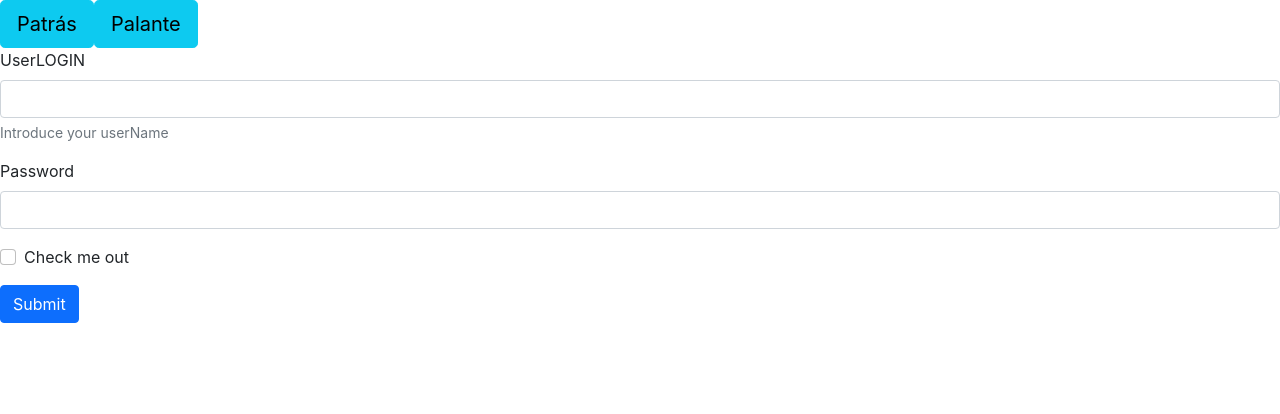
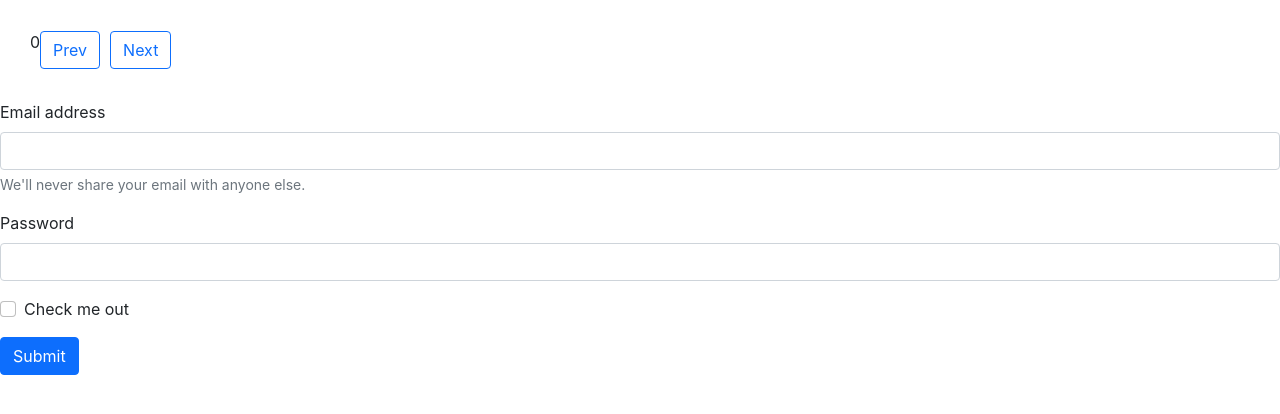
Before and after one commit to AlvaroCabero/W04CHW-form-react-alvaro-cabero, a React (Create React App) app: page / in a window 1280 px wide. Shown: the top 414 px of the page. Built offline with nearby package versions, Linux system fonts and the light colour scheme.

Commit message:
:memo: Added pagination funcitonality from NavBar

```diff
--- a/src/App.css
+++ b/src/App.css
@@ -1,5 +1,10 @@
-.App {
+.nav-bar {
+  margin-left: 30px;
+  height: 100px;
+  display: flex;
+  justify-content: flex-start;
+  align-items: center;
 }
-
-.nav-bar {
+.nav-bar__button1 {
+  margin-right: 10px;
 }
--- a/src/App.js
+++ b/src/App.js
@@ -18,8 +18,21 @@ function App() {
   //     passWord: "",
   //   },
   // ]);
-  const [page, setPage] = useState(2);
+  const [page, setPage] = useState(0);
 
+  const nextPage = () => {
+    if (page < 2) {
+      setPage(page + 1);
+      console.log(page);
+    }
+  };
+
+  const prevPage = () => {
+    if (page > 0) {
+      setPage(page - 1);
+      console.log(page);
+    }
+  };
   // const addUser = (user, users) => {
   //   if (!users.find((userSearch) => userSearch.mail === user.mail)) {
   //     setUsers([...users, user]);
@@ -32,7 +45,7 @@ function App() {
   return (
     <>
       {/* <userContext.Provider value={{ addUser }}></WordsContext.Provider> */}
-      <NavBar />
+      <NavBar page={page} nextPage={nextPage} prevPage={prevPage} />
       {/* <form
         className="form-initial"
         autoComplete="off"
--- a/src/components/NavBar/NavBar.js
+++ b/src/components/NavBar/NavBar.js
@@ -1,11 +1,18 @@
-const NavBar = () => {
+const NavBar = ({ page, nextPage, prevPage }) => {
   return (
     <nav className="nav-bar">
-      <button className="nav-bar__button1 btn btn-primary btn-lg btn-info">
-        Patrás
+      <p className="nav-bar__text">{page}</p>
+      <button
+        className="nav-bar__button1 btn btn-outline-primary"
+        onClick={prevPage}
+      >
+        Prev
       </button>
-      <button className="nav-bar__button2 btn btn-primary btn-lg btn-info">
-        Palante
+      <button
+        className="nav-bar__button2 btn btn-outline-primary"
+        onClick={nextPage}
+      >
+        Next
       </button>
     </nav>
   );
```
Also changed, not shown: 1 other file (tests, documents, lock files or other folders).
